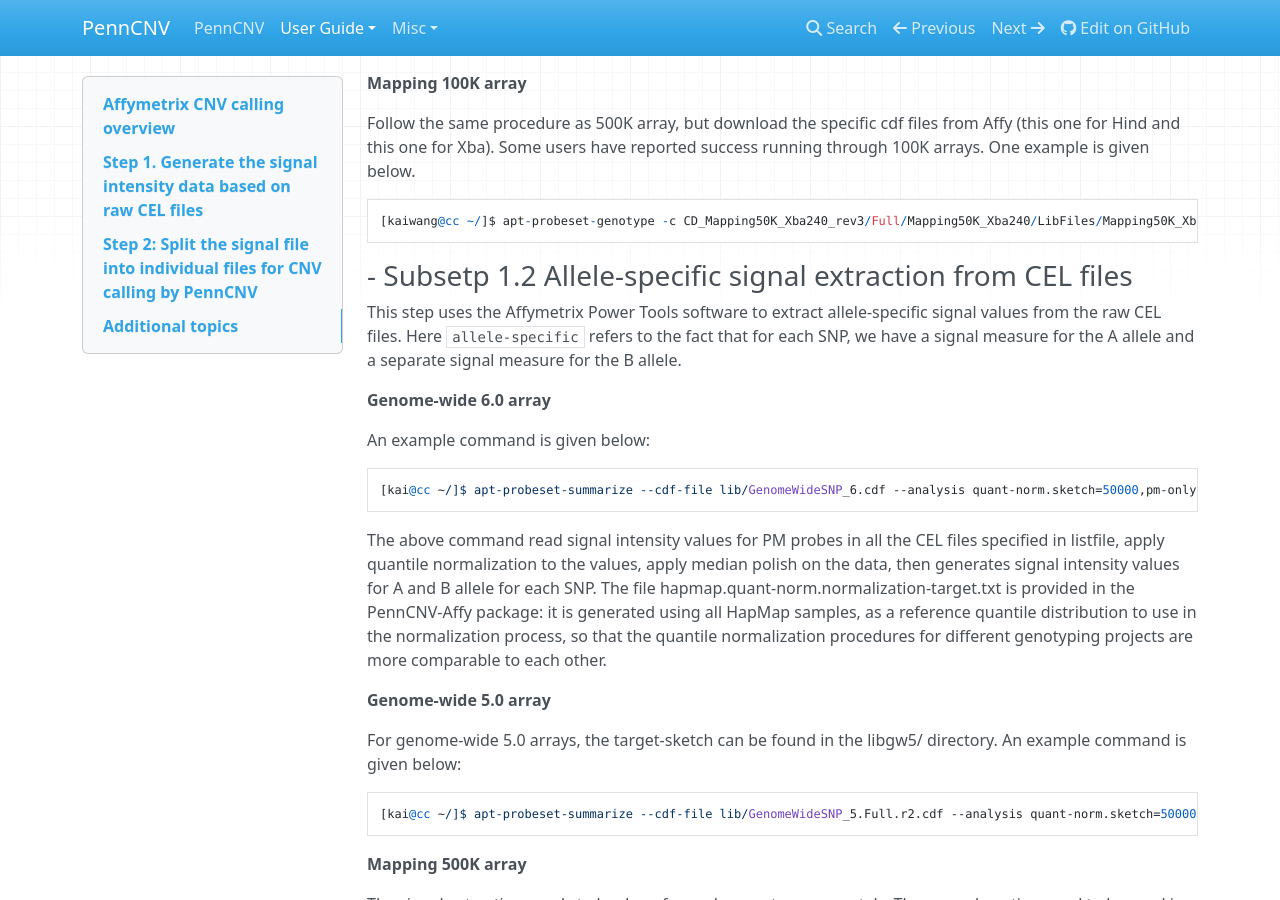
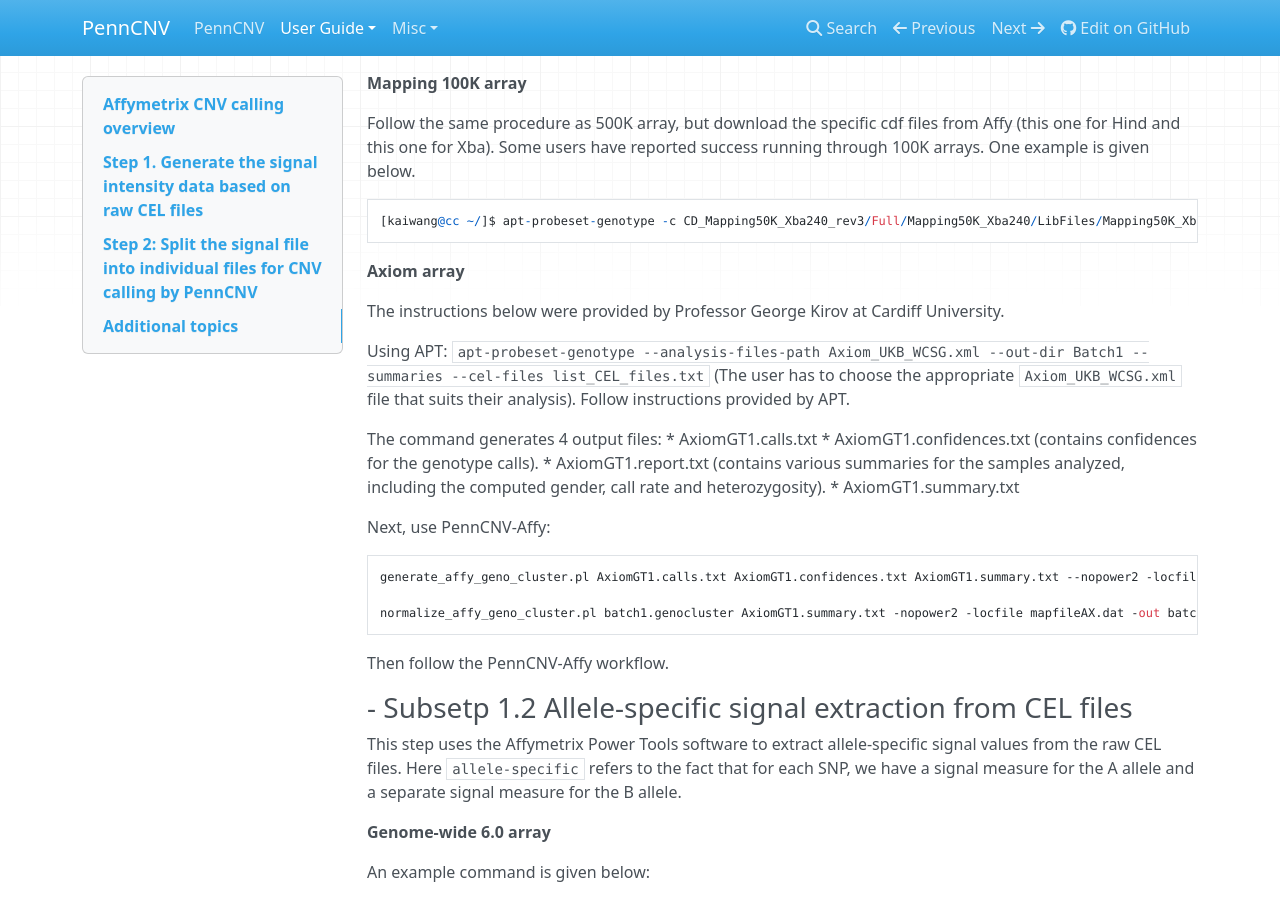
Before and after one commit to WGLab/PennCNV, an MkDocs documentation site: the page built from docs/user-guide/affy.md, in a window 1280 px wide and 900 px high, scrolled down 2727 px. Built offline with MkDocs 1.6.1, drawn with Linux system fonts in a browser that asks for light colours; nearby versions of some CDN libraries; old or Windows-style settings are respelled for this version of MkDocs.

Commit message:
Update affy.md

````diff
--- a/docs/user-guide/affy.md
+++ b/docs/user-guide/affy.md
@@ -59,6 +59,28 @@ Follow the same procedure as 500K array, but download the specific cdf files fro
 ```
 [kaiwang@cc ~/]$ apt-probeset-genotype -c CD_Mapping50K_Xba240_rev3/Full/Mapping50K_Xba240/LibFiles/Mapping50K_Xba240.CDF --chrX-snps CD_Mapping50K_Xba240_rev3/Full/Mapping50K_Xba240/LibFiles/Mapping50K_Xba240.chrx --out-dir apt_xba *.CEL
 ```
+
+**Axiom array**
+
+The instructions below were provided by Professor George Kirov at Cardiff University.
+
+Using APT: `apt-probeset-genotype --analysis-files-path Axiom_UKB_WCSG.xml --out-dir Batch1 --summaries --cel-files list_CEL_files.txt` (The user has to choose the appropriate `Axiom_UKB_WCSG.xml` file that suits their analysis). Follow instructions provided by APT.
+
+The command generates 4 output files:
+* AxiomGT1.calls.txt
+* AxiomGT1.confidences.txt (contains confidences for the genotype calls).
+* AxiomGT1.report.txt (contains various summaries for the samples analyzed, including the computed gender, call rate and heterozygosity).
+* AxiomGT1.summary.txt
+
+Next, use PennCNV-Affy:
+
+```
+generate_affy_geno_cluster.pl AxiomGT1.calls.txt AxiomGT1.confidences.txt AxiomGT1.summary.txt --nopower2 -locfile mapfile.dat -sexfile sex_batch1.txt -out batch1.genocluster`
+
+normalize_affy_geno_cluster.pl batch1.genocluster AxiomGT1.summary.txt -nopower2 -locfile mapfileAX.dat -out batch1_lrr_baf.txt
+```
+
+Then follow the PennCNV-Affy workflow.
 
 ### - Subsetp 1.2 Allele-specific signal extraction from CEL files
 
````
